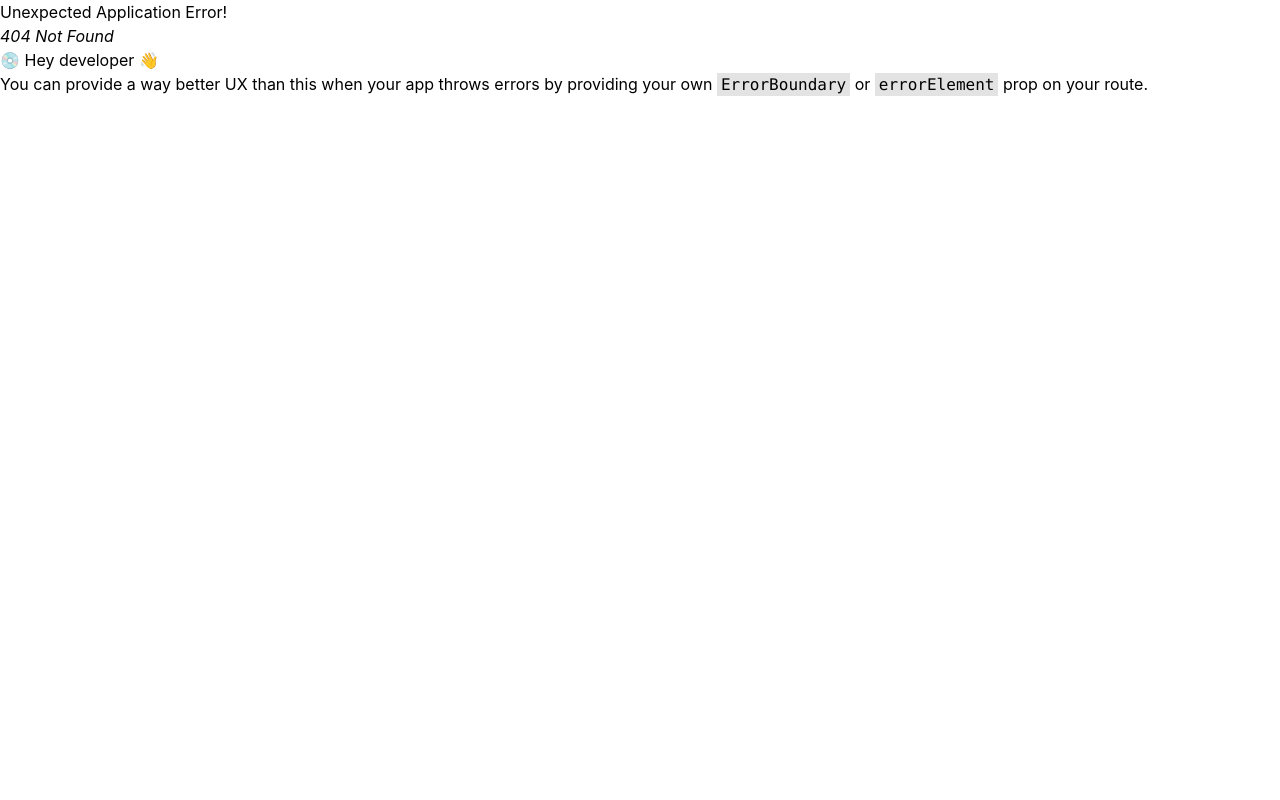
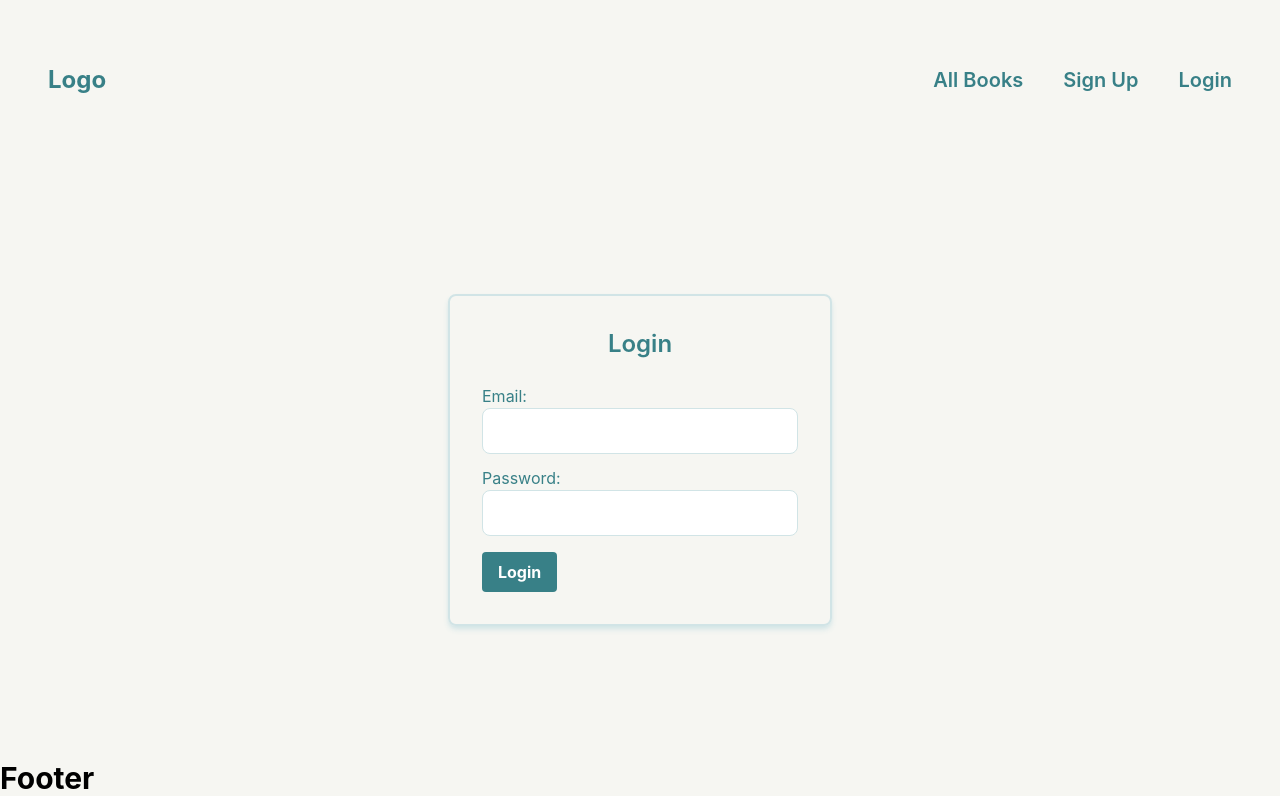
Before and after one commit to SunitCorneleous/book-catalog-frontend, a React (Vite) app: page /login in a window 1280 px wide. Before the commit this address had no page. Built offline with nearby package versions, Linux system fonts and the light colour scheme.

Commit message:
login user

```diff
--- a/package.json
+++ b/package.json
@@ -11,6 +11,7 @@
   },
   "dependencies": {
     "@reduxjs/toolkit": "^1.9.5",
+    "axios": "^1.4.0",
     "framer-motion": "^10.13.0",
     "react": "^18.2.0",
     "react-dom": "^18.2.0",
--- a/src/components/Home/FilterBooks.tsx
+++ b/src/components/Home/FilterBooks.tsx
@@ -9,7 +9,7 @@ type IProps = {
 
 const FilterBooks = ({ filterHandler }: IProps) => {
   return (
-    <div className='border-borderColor border-2 rounded-md w-[25%] p-8'>
+    <div className='border-borderColor border-2 rounded-md w-[25%] h-max p-8'>
       <h1 className='text-xl font-semibold text-primary'>Filter books</h1>
 
       <SearchBox
--- /dev/null
+++ b/src/components/UI/Button.tsx
@@ -0,0 +1,20 @@
+import { ReactNode } from 'react';
+
+type IPropType = {
+  children: ReactNode;
+  className: string;
+  type: 'button' | 'submit' | 'reset' | undefined;
+};
+
+function Button({ children, className, type }: IPropType) {
+  return (
+    <button
+      type={type}
+      className={`bg-primary text-white font-bold py-2 px-4 rounded ${className}`}
+    >
+      {children}
+    </button>
+  );
+}
+
+export default Button;
--- /dev/null
+++ b/src/pages/LoginPage.tsx
@@ -0,0 +1,51 @@
+import Button from '../components/UI/Button';
+import { loginAsync } from '../redux/features/auth/authThunk';
+import { useAppDispatch } from '../redux/hooks';
+
+const LoginPage = () => {
+  const dispatch = useAppDispatch();
+
+  const loginHandler: React.FormEventHandler = e => {
+    e.preventDefault();
+    const form = e.target;
+
+    const email = form.email.value;
+    const password = form.password.value;
+
+    dispatch(loginAsync({ email, password }));
+  };
+
+  return (
+    <div className='h-[75vh] flex justify-center items-center '>
+      <div className='border-2 border-borderColor w-[30%] p-8 rounded-lg shadow-md shadow-borderColor'>
+        <h2 className='text-center text-primary text-2xl font-semibold'>
+          Login
+        </h2>
+        <form onSubmit={loginHandler}>
+          <div className='flex flex-col mt-6'>
+            <label className='text-primary'>Email:</label>
+            <input
+              type='email'
+              name='email'
+              className='py-2 block w-full rounded-lg border-borderColor text-lg'
+            />
+          </div>
+          <div className='flex flex-col mt-3'>
+            <label className='text-primary'>Password:</label>
+            <input
+              type='password'
+              name='password'
+              className='py-2 block w-full rounded-lg border-borderColor text-lg'
+            />
+          </div>
+
+          <Button type='submit' className='mt-4'>
+            Login
+          </Button>
+        </form>
+      </div>
+    </div>
+  );
+};
+
+export default LoginPage;
--- /dev/null
+++ b/src/redux/features/auth/authSlice.tsx
@@ -0,0 +1,75 @@
+/* eslint-disable @typescript-eslint/no-non-null-assertion */
+import { createSlice } from '@reduxjs/toolkit';
+import { loginAsync } from './authThunk';
+
+interface IAuthState {
+  isLoggedIn: boolean;
+  accessToken: string | null;
+  user: object | null;
+  isLoading: boolean;
+  isError: boolean;
+  error: null | string;
+}
+
+const initialState: IAuthState = {
+  isLoggedIn: false,
+  accessToken: null,
+  user: null,
+  isLoading: false,
+  isError: false,
+  error: null,
+};
+
+const authSlice = createSlice({
+  name: 'auth',
+  initialState,
+  reducers: {
+    setLoggedIn(state, action) {
+      state.isLoggedIn = action.payload;
+    },
+    setAccessToken(state, action) {
+      state.accessToken = action.payload;
+    },
+    setUser(state, action) {
+      state.user = action.payload;
+    },
+  },
+  extraReducers: builder => {
+    builder
+      .addCase(loginAsync.pending, (state, action) => {
+        state.isLoading = true;
+        state.accessToken = null;
+        state.user = null;
+        state.isError = false;
+        state.isLoggedIn = false;
+        state.error = null;
+      })
+      .addCase(loginAsync.fulfilled, (state, action) => {
+        state.isLoggedIn = true;
+        state.isLoading = false;
+        state.isError = false;
+        state.isLoggedIn = true;
+        state.accessToken = action.payload.data.accessToken;
+        state.user = action.payload.data.user;
+      })
+      .addCase(loginAsync.rejected, (state, action) => {
+        state.isLoading = false;
+        state.accessToken = null;
+        state.user = null;
+        state.isError = true;
+        state.isLoggedIn = false;
+        state.error = action.error.message!;
+      });
+
+    /*
+      .addCase(logout.fulfilled, (state) => {
+        state.isLoggedIn = false;
+        state.accessToken = null;
+        state.user = null;
+      });
+      */
+  },
+});
+
+export const { setLoggedIn, setAccessToken, setUser } = authSlice.actions;
+export default authSlice.reducer;
--- /dev/null
+++ b/src/redux/features/auth/authThunk.tsx
@@ -0,0 +1,28 @@
+import { createAsyncThunk } from '@reduxjs/toolkit';
+import axios from 'axios';
+
+const LOGIN_API_URL = 'http://localhost:5000/api/v1/user/login';
+
+export const loginAsync = createAsyncThunk(
+  'auth/loginAsync',
+  async (loginData, thunkAPI) => {
+    try {
+      const response = await axios.post(LOGIN_API_URL, loginData);
+
+      const data = await response.data;
+
+      if (response.status !== 200) {
+        return thunkAPI.rejectWithValue(data); // Pass data to the rejectWithValue method
+      }
+
+      return data;
+    } catch (error) {
+      // Handle login errors here
+      // You can customize the error message based on your API response
+      const errorMessage = error.response
+        ? error.response.data.message
+        : 'An error occurred during login.';
+      return thunkAPI.rejectWithValue(error.message);
+    }
+  }
+);
--- a/src/redux/store.ts
+++ b/src/redux/store.ts
@@ -2,12 +2,14 @@ import { configureStore } from '@reduxjs/toolkit';
 import { api } from './api/apiSlice';
 import bookSearchSlice from './features/bookSearch/bookSearchSlice';
 import bookFilterSlice from './features/bookFilter/bookFilterSlice';
+import authSlice from './features/auth/authSlice';
 
 const store = configureStore({
   reducer: {
     [api.reducerPath]: api.reducer,
     bookSearch: bookSearchSlice,
     bookFilter: bookFilterSlice,
+    auth: authSlice,
   },
   middleware: getDefaultMiddleware =>
     getDefaultMiddleware().concat(api.middleware),
--- a/src/routes/routes.tsx
+++ b/src/routes/routes.tsx
@@ -2,6 +2,7 @@ import { createBrowserRouter } from 'react-router-dom';
 import App from '../App';
 import Home from '../pages/Home';
 import AllBooksPage from '../pages/AllBooksPage';
+import LoginPage from '../pages/LoginPage';
 
 const routes = createBrowserRouter([
   {
@@ -16,6 +17,10 @@ const routes = createBrowserRouter([
         path: 'all-books',
         element: <AllBooksPage />,
       },
+      {
+        path: 'login',
+        element: <LoginPage />,
+      },
     ],
   },
 ]);
```
Also changed, not shown: 1 other file (tests, documents, lock files or other folders).
